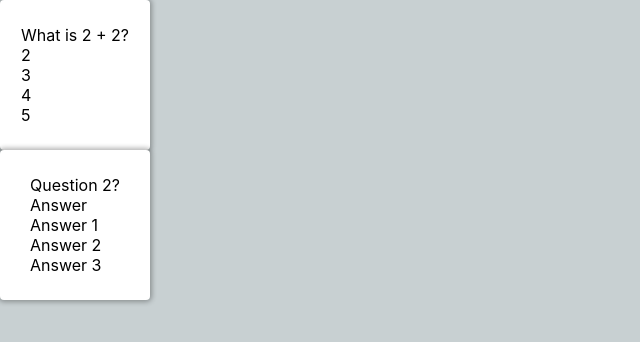
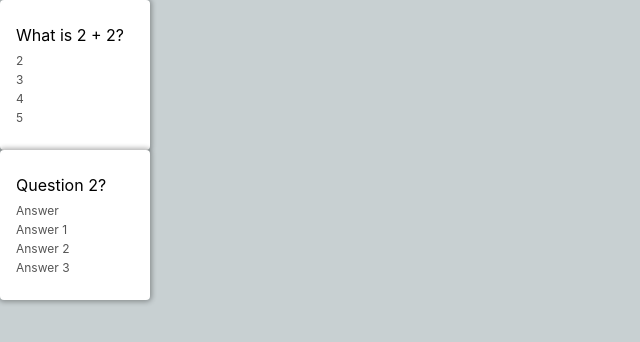
Before and after one commit to MaianneThornton/React-FlashcardQuiz, a React (Create React App) app: page / in a window 1280 px wide. Shown: the top 342 px of the page, without its empty margins (0-640 px from the left). Built offline with nearby package versions, Linux system fonts and the light colour scheme.

Commit message:
feat: styled flashcard options

```diff
--- a/src/App.css
+++ b/src/App.css
@@ -14,11 +14,22 @@
   height: 150px;
   width: 150px;
   transition: 300ms;
-  transform: perspective(1000px) rotateY(var(--rotate-y, 0));
+  transform: perspective(1000px) rotateY(var(--rotate-y, 0))
+    translateY(var(--translate-y, 0));
+  cursor: pointer;
+}
+
+.card:hover {
+  --translate-y: -2px;
+  box-shadow: 0 0 5px 2px rgba(0, 0, 0, 0.5);
 }
 
 .card.flip {
   --rotate-y: 180deg;
+}
+
+.card .front {
+  left: 0;
 }
 
 .card .front,
@@ -31,3 +42,17 @@
 .card .back {
   transform: rotateY(180deg);
 }
+
+.flashcard-options {
+  margin-top: 0.5rem;
+}
+
+.flashcard-option {
+  margin-top: 0.25rem;
+  color: #555;
+  font-size: 0.75rem;
+}
+
+.flashcard-option:first-child {
+  margin-top: 0;
+}
```
